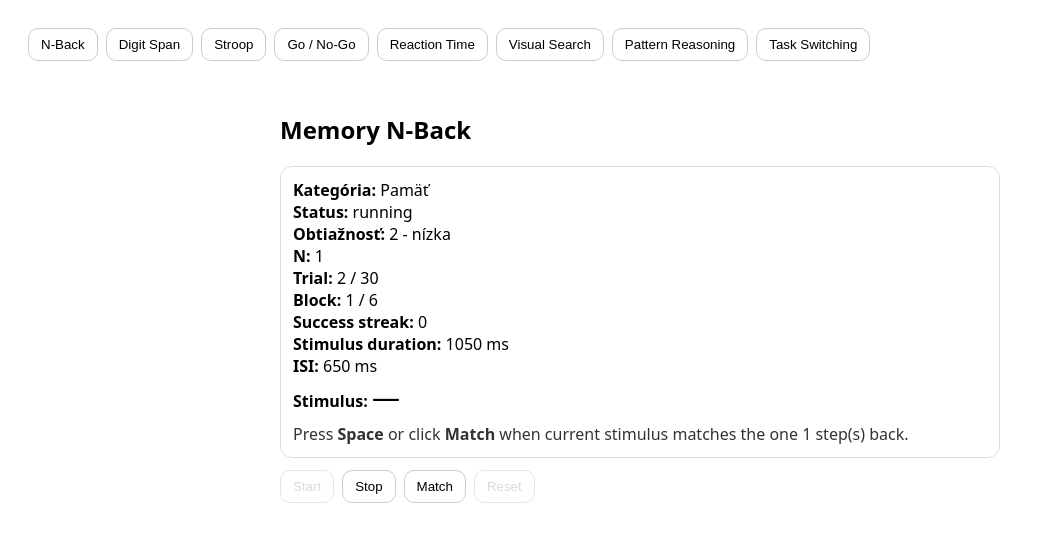
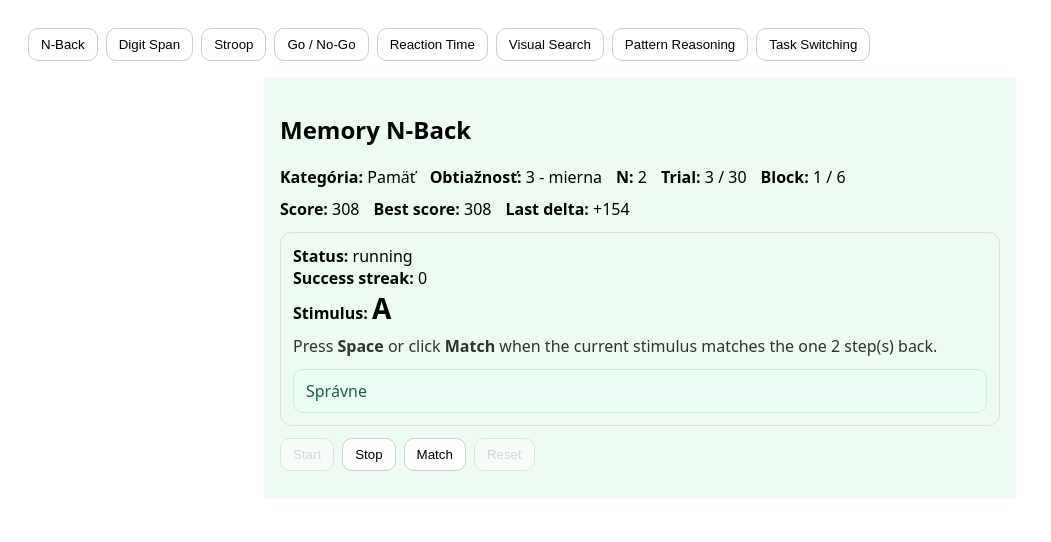
Before and after one commit to geniuusxgod/Interaktivne-aplikacie-na-rozvoj-kognitivnych-zrucnosti, a Vue app: page / in a window 1280 px wide. Both pictures are taken after a click on the button "Start". Shown: the top 542 px of the page, without its empty margins (0-1051 px from the left). Built offline with nearby package versions, Linux system fonts and the light colour scheme.

Commit message:
score + instant feedback to n-back

```diff
--- a/src/components/MemoryNBack.vue
+++ b/src/components/MemoryNBack.vue
@@ -1,20 +1,32 @@
 <template>
-  <div class="module">
+  <div class="module" :class="flashKind">
     <h2>Memory N-Back</h2>
 
-    <div class="panel">
+    <div class="topbar">
       <div><b>Kategória:</b> Pamäť</div>
-      <div><b>Status:</b> {{ phase }}</div>
       <div><b>Obtiažnosť:</b> {{ difficultyLabel }}</div>
       <div><b>N:</b> {{ levelConfig.n }}</div>
       <div><b>Trial:</b> {{ trialIndex }} / {{ totalTrials }}</div>
       <div><b>Block:</b> {{ currentBlockIndex }} / {{ totalBlocks }}</div>
+    </div>
+
+    <div class="scorebar">
+      <div><b>Score:</b> {{ score }}</div>
+      <div><b>Best score:</b> {{ bestScore }}</div>
+      <div><b>Last delta:</b> {{ lastDelta >= 0 ? `+${lastDelta}` : lastDelta }}</div>
+    </div>
+
+    <div class="panel">
+      <div><b>Status:</b> {{ phase }}</div>
       <div><b>Success streak:</b> {{ successStreak }}</div>
-      <div><b>Stimulus duration:</b> {{ levelConfig.stimulusDurationMs }} ms</div>
-      <div><b>ISI:</b> {{ levelConfig.isiMs }} ms</div>
       <div><b>Stimulus:</b> <span class="stimulus">{{ currentStimulus ?? "—" }}</span></div>
+
       <div class="hint">
-        Press <b>Space</b> or click <b>Match</b> when current stimulus matches the one {{ levelConfig.n }} step(s) back.
+        Press <b>Space</b> or click <b>Match</b> when the current stimulus matches the one {{ levelConfig.n }} step(s) back.
+      </div>
+
+      <div v-if="feedback" class="feedback" :class="feedback.kind">
+        {{ feedback.text }}
       </div>
     </div>
 
@@ -23,6 +35,11 @@
       <button :disabled="phase !== 'running'" @click="stop">Stop</button>
       <button :disabled="phase !== 'running'" @click="registerResponse">Match</button>
       <button :disabled="phase !== 'finished'" @click="reset">Reset</button>
+    </div>
+
+    <div v-if="showDebug" class="debug">
+      <div><b>Stimulus duration:</b> {{ levelConfig.stimulusDurationMs }} ms</div>
+      <div><b>ISI:</b> {{ levelConfig.isiMs }} ms</div>
     </div>
 
     <div v-if="phase === 'finished'" class="results">
@@ -36,6 +53,8 @@
         <li>Target rate: {{ summary.targetRate.toFixed(1) }}%</li>
         <li>Avg RT: {{ summary.avgRTms === null ? "—" : summary.avgRTms.toFixed(0) + " ms" }}</li>
         <li>Final difficulty: {{ summary.finalDifficulty }}</li>
+        <li>Final score: {{ score }}</li>
+        <li>Best score: {{ bestScore }}</li>
       </ul>
 
       <details>
@@ -51,6 +70,8 @@ import { ref, computed, onMounted, onBeforeUnmount } from "vue";
 import { useGameSession } from "../composables/useGameSession";
 import { useTimeout } from "../composables/useTimeout";
 import { useAdaptiveDifficulty } from "../composables/useAdaptiveDifficulty";
+import { useGameScoring } from "../composables/useGameScoring";
+import { useInstantFeedback } from "../composables/useInstantFeedback";
 
 const MODULE_ID = "memory_nback";
 const CATEGORY = "pamat";
@@ -74,36 +95,45 @@ const {
   difficultyLabel,
   successStreak,
   resetDifficulty,
-  updateDifficulty
+  updateDifficulty,
+  showDebug
 } = useAdaptiveDifficulty({
   minDifficulty: 1,
   maxDifficulty: 10,
-  startDifficulty: 2,
-  fastThresholdMs: 450,
-  slowThresholdMs: 1400,
-  targetAccuracyMin: 0.72,
-  targetAccuracyMax: 0.9,
+  startDifficulty: 3,
+  fastThresholdMs: 420,
+  slowThresholdMs: 1300,
+  targetAccuracyMin: 0.68,
+  targetAccuracyMax: 0.86,
   windowSize: 4,
   evaluateEvery: 2,
-  scoreIncreaseThreshold: 78,
-  scoreDecreaseThreshold: 48,
-  maxPendingPenalty: 2
+  scoreIncreaseThreshold: 72,
+  scoreDecreaseThreshold: 42
+});
+
+const { score, bestScore, lastDelta, awardScore, resetScore } = useGameScoring(MODULE_ID, {
+  fastThresholdMs: 420,
+  slowThresholdMs: 1300
+});
+
+const { feedback, flashKind, showFeedback, clearFeedback } = useInstantFeedback({
+  durationMs: 700
 });
 
 const totalTrials = ref(30);
 const blockSize = ref(5);
 
 const difficultySettings = [
-  { n: 1, stimulusDurationMs: 1200, isiMs: 700 },
-  { n: 1, stimulusDurationMs: 1050, isiMs: 650 },
-  { n: 2, stimulusDurationMs: 1000, isiMs: 620 },
-  { n: 2, stimulusDurationMs: 900, isiMs: 580 },
-  { n: 2, stimulusDurationMs: 820, isiMs: 540 },
-  { n: 3, stimulusDurationMs: 780, isiMs: 500 },
-  { n: 3, stimulusDurationMs: 700, isiMs: 460 },
-  { n: 3, stimulusDurationMs: 640, isiMs: 420 },
-  { n: 4, stimulusDurationMs: 600, isiMs: 380 },
-  { n: 4, stimulusDurationMs: 540, isiMs: 340 }
+  { n: 1, stimulusDurationMs: 980, isiMs: 560 },
+  { n: 2, stimulusDurationMs: 900, isiMs: 520 },
+  { n: 2, stimulusDurationMs: 820, isiMs: 480 },
+  { n: 2, stimulusDurationMs: 740, isiMs: 440 },
+  { n: 3, stimulusDurationMs: 680, isiMs: 410 },
+  { n: 3, stimulusDurationMs: 620, isiMs: 380 },
+  { n: 3, stimulusDurationMs: 570, isiMs: 350 },
+  { n: 4, stimulusDurationMs: 530, isiMs: 320 },
+  { n: 4, stimulusDurationMs: 490, isiMs: 300 },
+  { n: 4, stimulusDurationMs: 450, isiMs: 280 }
 ];
 
 const levelConfig = computed(() => {
@@ -160,6 +190,8 @@ function reset() {
   clearAllTimeouts();
   resetSession();
   resetDifficulty();
+  resetScore();
+  clearFeedback();
 
   currentStimulus.value = null;
   sequence.value = [];
@@ -213,6 +245,19 @@ function finalizeTrial(trialNumber1Based) {
     shownAtMs: shownAt,
     respondedAtMs: respondedAt
   });
+
+  awardScore({
+    correct,
+    difficulty: difficulty.value,
+    rtMs,
+    penalty: falseAlarm ? 0.4 : miss ? 0.28 : 0
+  });
+
+  showFeedback({
+    correct,
+    correctText: "Správne",
+    incorrectText: falseAlarm ? "Nesprávne - false alarm" : miss ? "Nesprávne - miss" : "Nesprávne"
+  });
 }
 
 function evaluateCurrentBlock() {
@@ -223,7 +268,6 @@ function evaluateCurrentBlock() {
   if (!blockResponses.length) return;
 
   const correctCount = blockResponses.filter(r => r.correct).length;
-  const hits = blockResponses.filter(r => r.isTarget && r.userPressed).length;
   const misses = blockResponses.filter(r => r.isTarget && !r.userPressed).length;
   const falseAlarms = blockResponses.filter(r => !r.isTarget && r.userPressed).length;
 
@@ -237,9 +281,7 @@ function evaluateCurrentBlock() {
     ? rts.reduce((a, b) => a + b, 0) / rts.length
     : null;
 
-  const penalty =
-    falseAlarms * 0.22 +
-    misses * 0.16;
+  const penalty = falseAlarms * 0.22 + misses * 0.16;
 
   updateDifficulty({
     aggregate: true,
@@ -276,9 +318,7 @@ function nextNBackTrial() {
     currentStimulus.value = null;
 
     const isEndOfBlock = trialIndex.value % blockSize.value === 0;
-    if (isEndOfBlock) {
-      evaluateCurrentBlock();
-    }
+    if (isEndOfBlock) evaluateCurrentBlock();
 
     setManagedTimeout(() => {
       nextNBackTrial();
@@ -352,13 +392,16 @@ const summary = computed(() => {
 const payload = computed(() =>
   buildPayload(summary.value, {
     difficulty: difficulty.value,
+    score: score.value,
+    bestScore: bestScore.value,
     settings: {
       totalTrials: totalTrials.value,
       blockSize: blockSize.value,
       n: levelConfig.value.n,
       stimulusDurationMs: levelConfig.value.stimulusDurationMs,
       isiMs: levelConfig.value.isiMs,
-      adaptive: true
+      adaptive: true,
+      localScore: true
     }
   })
 );
@@ -370,6 +413,23 @@ const payload = computed(() =>
   margin: 0 auto;
   padding: 16px;
   font-family: system-ui, -apple-system, Segoe UI, Roboto, Arial;
+  transition: background-color 0.25s ease;
+}
+
+.flash-ok {
+  background: rgba(34, 197, 94, 0.08);
+}
+
+.flash-bad {
+  background: rgba(239, 68, 68, 0.08);
+}
+
+.topbar,
+.scorebar {
+  display: flex;
+  gap: 14px;
+  flex-wrap: wrap;
+  margin-bottom: 10px;
 }
 
 .panel {
@@ -383,6 +443,7 @@ const payload = computed(() =>
   font-size: 28px;
   display: inline-block;
   min-width: 24px;
+  font-weight: 700;
 }
 
 .hint {
@@ -410,6 +471,34 @@ button:disabled {
   cursor: not-allowed;
 }
 
+.feedback {
+  margin-top: 12px;
+  padding: 10px 12px;
+  border-radius: 10px;
+}
+
+.feedback.ok {
+  background: #ecfdf5;
+  color: #166534;
+  border: 1px solid #bbf7d0;
+}
+
+.feedback.bad {
+  background: #fef2f2;
+  color: #991b1b;
+  border: 1px solid #fecaca;
+}
+
+.debug {
+  margin-top: 12px;
+  padding: 12px;
+  border: 1px dashed #ccc;
+  border-radius: 12px;
+  display: grid;
+  gap: 6px;
+  background: #fafafa;
+}
+
 .results {
   border-top: 1px solid #eee;
   margin-top: 16px;
```
